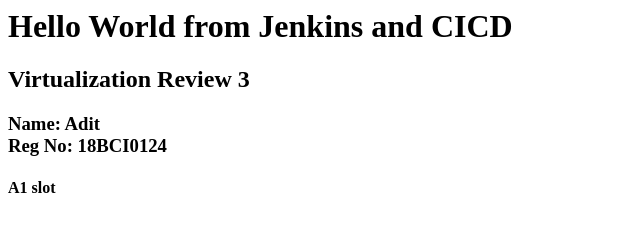
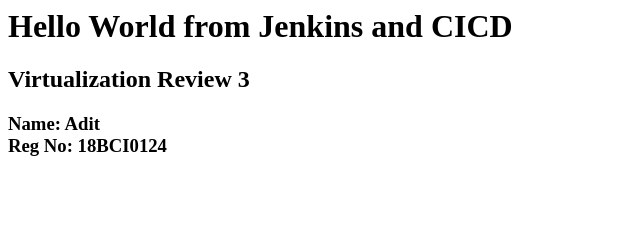
Before and after one commit to HiAditHere/Website, a plain HTML site: page index.html in a window 1280 px wide. Shown: the full height of the page, 0-640 px from the left. Drawn offline with Linux system fonts and the light colour scheme.

Commit message:
Removed Slot

```diff
--- a/index.html
+++ b/index.html
@@ -4,6 +4,5 @@
 <h1>Hello World from Jenkins and CICD</h1>
 <h2>Virtualization Review 3</h2>
 <h3>Name: Adit <br> Reg No: 18BCI0124 </h3>
-<h4>A1 slot</h4>
 </body>
 </html>
```
